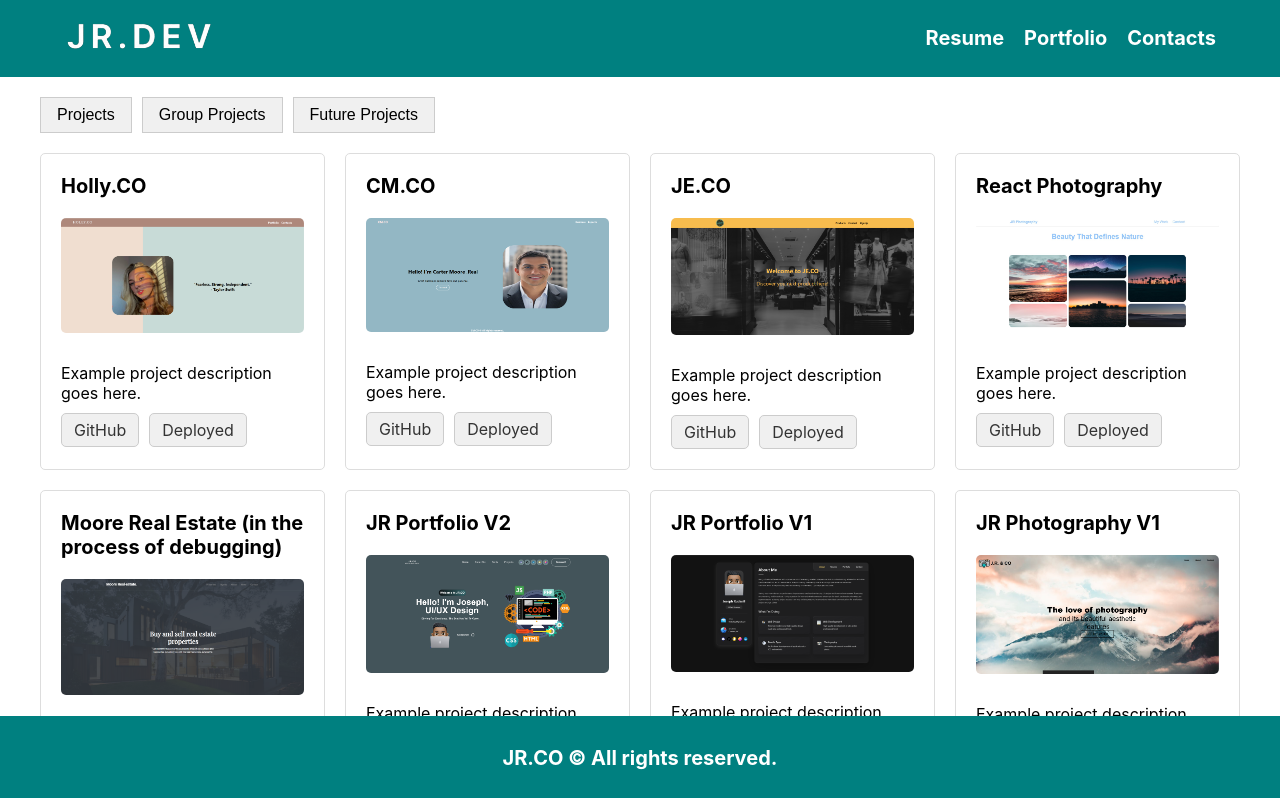
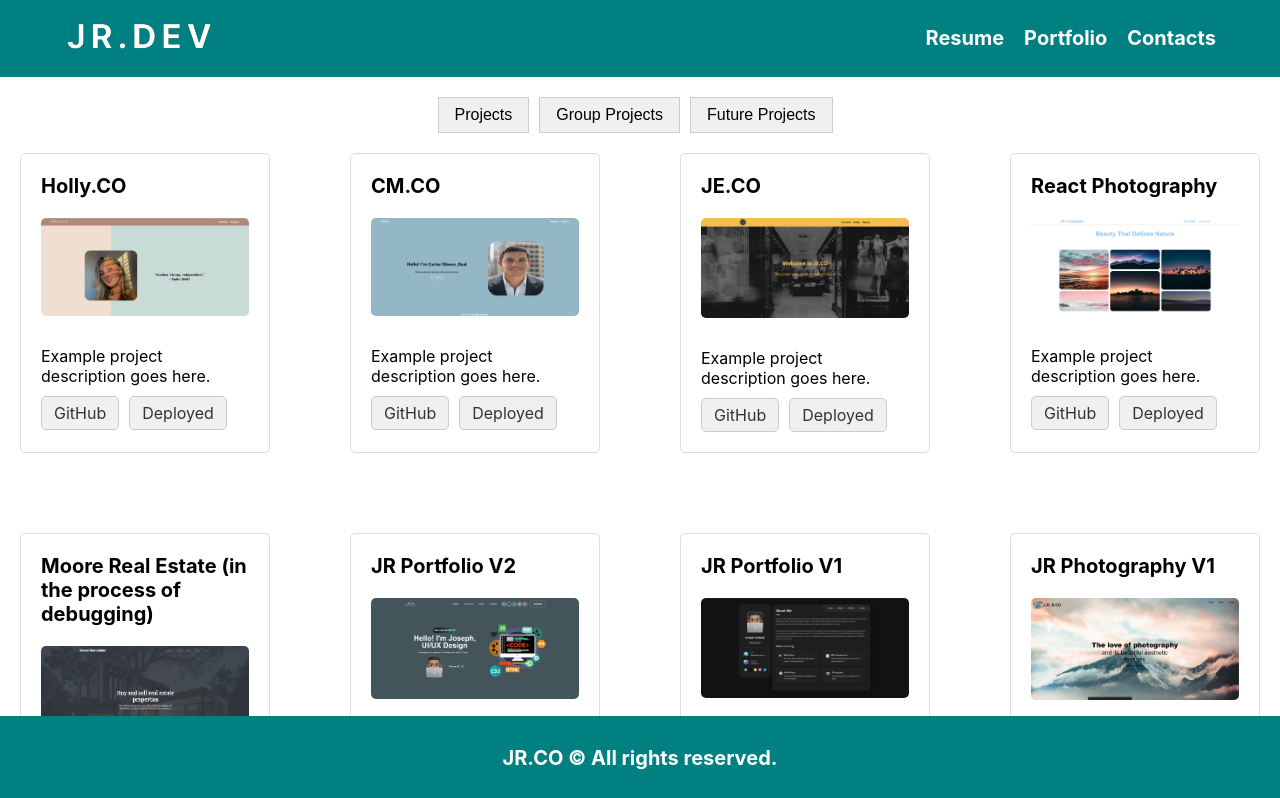
Before and after one commit to TheWiseSailor/JR.DEV, a React (Create React App) app: page /portfolio in a window 1280 px wide. Shown: the top 798 px of the page. Built offline with nearby package versions, Linux system fonts and the light colour scheme.

Commit message:
minor additions

```diff
--- a/src/Components/Portfolio/Portfolio.css
+++ b/src/Components/Portfolio/Portfolio.css
@@ -1,5 +1,5 @@
 .portfoliocontainer {
-  max-width: 1200px;
+  max-width: 1500px;
   margin: 0 auto;
   padding: 20px;
   min-height: 100vh;
@@ -8,6 +8,7 @@
 
 .selections {
   margin-bottom: 20px;
+  text-align: center;
 }
 
 .selections button {
@@ -22,7 +23,7 @@
 .projectList {
   display: grid;
   grid-template-columns: repeat(auto-fit, minmax(250px, 1fr));
-  grid-gap: 20px;
+  grid-gap: 80px;
 }
 
 .project {
```
